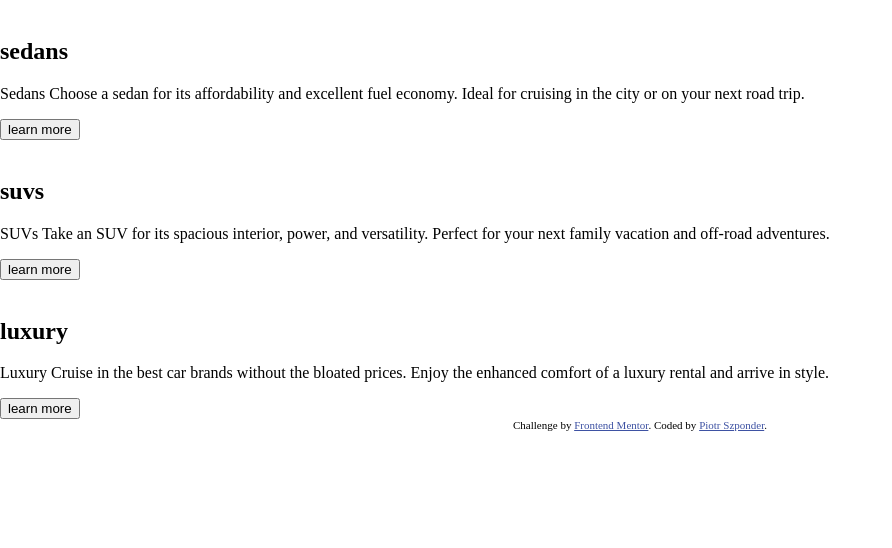
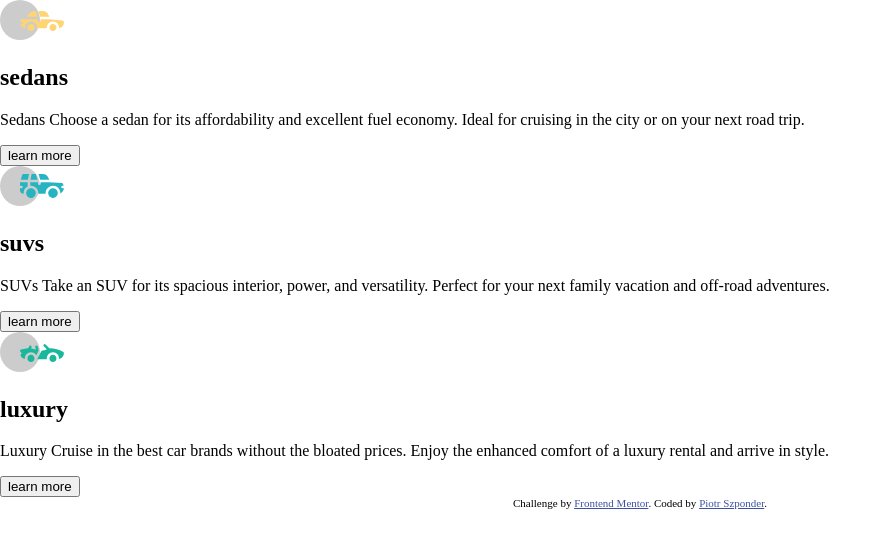
Before and after one commit to pszponder/fem-3-column-preview-card-component, a plain HTML site: page index.html in a window 1280 px wide. Shown: the whole page, without its empty margins (0-892 px from the left). Drawn offline with Linux system fonts and the light colour scheme.

Commit message:
Added image links

```diff
--- a/index.html
+++ b/index.html
@@ -30,9 +30,13 @@
   <body>
     <main>
       <!-- SEDAN -->
-      <section class="sedan card__color--sedan">
+      <section class="sedan card--color-sedan">
         <div class="card">
-          <img src="" alt="" class="card__img" />
+          <img
+            src="./images/icon-sedans.svg"
+            alt="Sedan Car Icon"
+            class="card__img"
+          />
           <div class="card__content">
             <h2 class="card__header">sedans</h2>
             <p class="card__text">
@@ -44,9 +48,13 @@
         </div>
       </section>
       <!-- SUV -->
-      <section class="suv card__color--suv">
+      <section class="suv card--color-suv">
         <div class="card">
-          <img src="" alt="" class="card__img" />
+          <img
+            src="./images/icon-suvs.svg"
+            alt="SUV Car Icon"
+            class="card__img"
+          />
           <div class="card__content">
             <h2 class="card__header">suvs</h2>
             <p class="card__text">
@@ -59,9 +67,13 @@
         </div>
       </section>
       <!-- LUXURY -->
-      <section class="luxury card__color--luxury">
+      <section class="luxury card--color-luxury">
         <div class="card">
-          <img src="" alt="" class="card__img" />
+          <img
+            src="./images/icon-luxury.svg"
+            alt="Luxury Car Icon"
+            class="card__img"
+          />
           <div class="card__content">
             <h2 class="card__header">luxury</h2>
             <p class="card__text">
```
